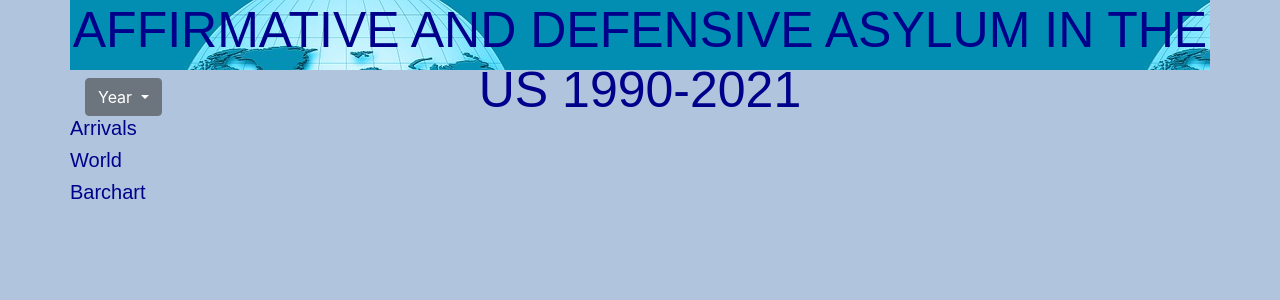
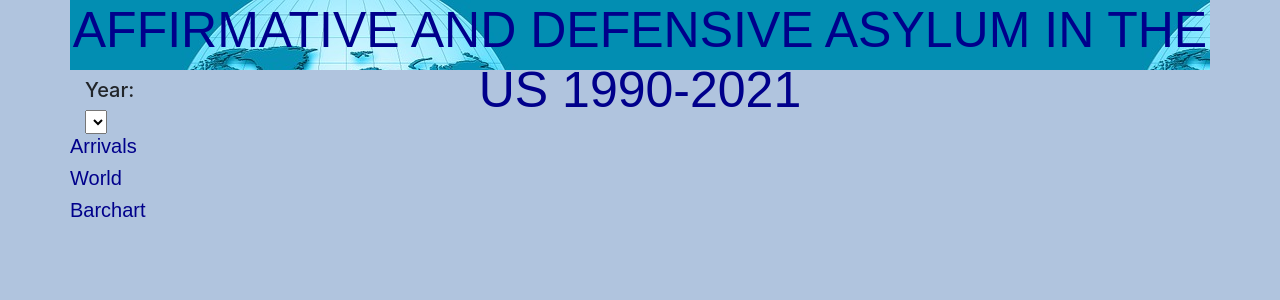
Before and after one commit to ASwigart/groupproject-3, a Flask app: page / in a window 1280 px wide. Shown: the top 300 px of the page. Run offline with Flask 2, Linux system fonts and the light colour scheme; data comes from the database, SQL or seed files in the repository; lists and menus that the app fills with data are empty; some libraries are stand-ins or nearby versions.

Commit message:
figured out drop-down

```diff
--- a/templates/index.html
+++ b/templates/index.html
@@ -17,13 +17,9 @@
         <h1>AFFIRMATIVE AND DEFENSIVE ASYLUM IN THE US 1990-2021</h1>
       </div>
       <!-- dropdown button -->
-      <div class="dropdown">
-        <button class="btn btn-secondary dropdown-toggle" type="button" id="dropdownMenuButton" data-toggle="dropdown" aria-haspopup="true" aria-expanded="false">
-          Year
-        </button>
-        <div class="dropdown-menu" aria-labelledby="dropdownMenuButton">
-          <select id="selDataset" onchange="optionChanged(this.value)"></select>
-        </div>
+      <div class="button">
+        <h5>Year:</h5>
+        <select id="selDataset" onchange="optionChanged(this.value)"></select>
       </div>
       <!-- sections for visualizations -->
     <div class="row">
```
Also changed, not shown: static/js/logic.js (+6 -7 lines).
